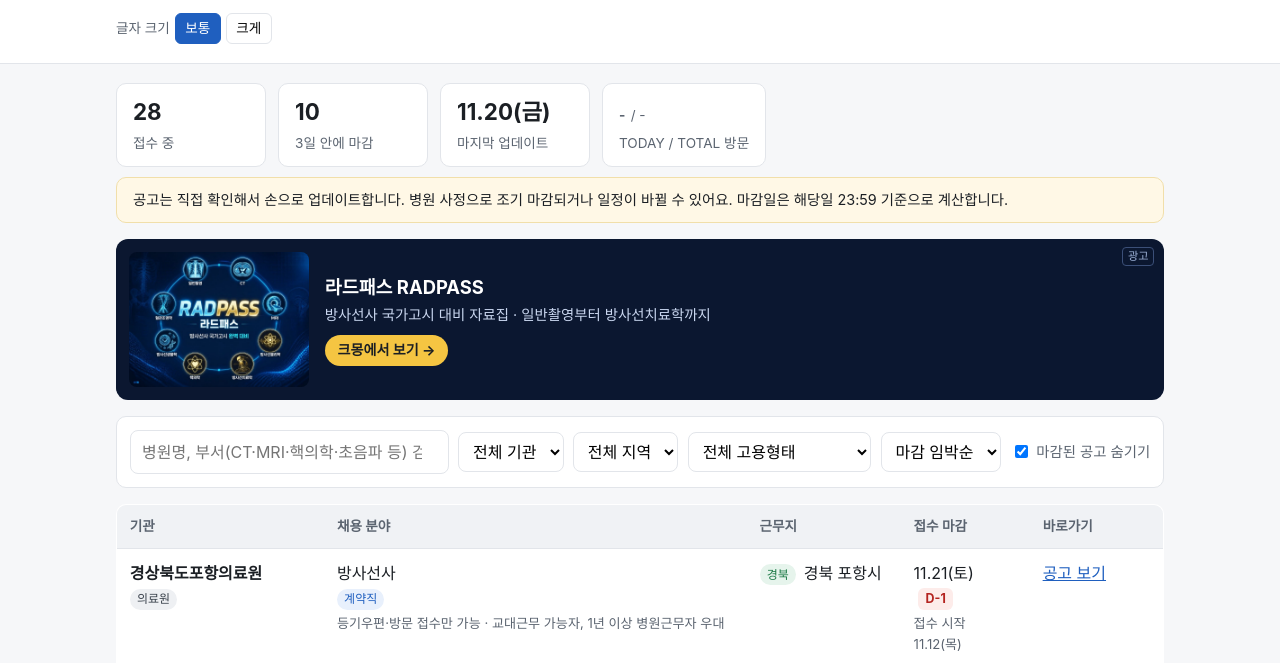
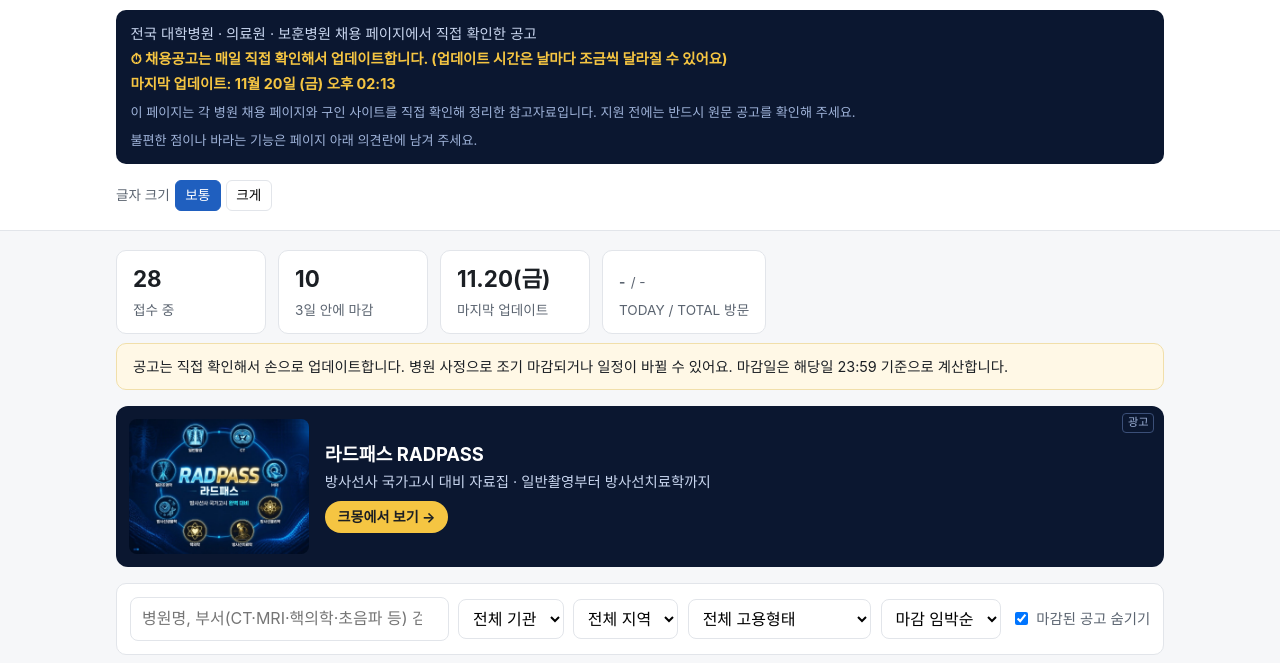
Before and after one commit to radpass-kr/radiographer-jobs, a plain HTML site: page index.html in a window 1280 px wide. Shown: the part 118-781 px from the top of the page. Drawn offline with Linux system fonts and the light colour scheme.

Commit message:
상단 안내 문구 박스 추가, 마지막 업데이트 시각 표시
Co-Authored-By: Claude Opus 5.5 <noreply@anthropic.com>
Claude-Session: https://claude.ai/code/session_01ScGBJG17nMNnp5SRw4UyoC

```diff
--- a/index.html
+++ b/index.html
@@ -42,6 +42,11 @@
   .ad span.d{display:block;font-size:.9rem;color:#c9d6ef}
   .ad span.go{display:inline-block;margin-top:.5rem;background:#f5c542;color:#1b1f24;font-weight:700;font-size:.88rem;padding:.3rem .8rem;border-radius:999px}
   @media (max-width:520px){.ad{flex-direction:column;align-items:stretch;text-align:center}.ad img{width:100%}}
+  .updbox{margin:.8rem 0 0;padding:.7rem .9rem;background:#0b1730;color:#e8f0ff;border-radius:10px;font-size:.9rem}
+  .updbox p{margin:.15rem 0}
+  .updbox .src{color:#c9d6ef}
+  .updbox .hl{color:#f5c542;font-weight:700}
+  .updbox .sm{color:#9fb3d9;font-size:.82rem;margin-top:.45rem}
   .notice{background:#fff8e6;border:1px solid #f1dfaa;border-radius:10px;padding:.7rem 1rem;font-size:.9rem;margin:.6rem 0 1rem}
   .controls{display:flex;flex-wrap:wrap;gap:.6rem;align-items:center;background:var(--card);border:1px solid var(--line);border-radius:10px;padding:.8rem;margin-bottom:1rem}
   .controls input[type=search]{flex:1 1 240px;padding:.55rem .7rem;border:1px solid var(--line);border-radius:8px;font:inherit}
@@ -92,6 +97,13 @@
       <div>
         <h1>대학병원·의료원 방사선사 채용공고</h1>
         <p class="intro">대학병원(상급종합·대학부속)과 의료원(지방의료원·국공립 의료원)의 방사선사 공고만 모았습니다. 1·2차 병원(의원·병원급·일반 종합병원) 공고는 넣지 않습니다. 지원 전에 반드시 원문 공고에서 자격요건과 마감일을 확인하세요.</p>
+        <div class="updbox">
+          <p class="src">전국 대학병원 · 의료원 · 보훈병원 채용 페이지에서 직접 확인한 공고</p>
+          <p class="hl">⏱ 채용공고는 매일 직접 확인해서 업데이트합니다. (업데이트 시간은 날마다 조금씩 달라질 수 있어요)</p>
+          <p class="hl">마지막 업데이트: <span id="updFull">-</span></p>
+          <p class="sm">이 페이지는 각 병원 채용 페이지와 구인 사이트를 직접 확인해 정리한 참고자료입니다. 지원 전에는 반드시 원문 공고를 확인해 주세요.</p>
+          <p class="sm">불편한 점이나 바라는 기능은 페이지 아래 의견란에 남겨 주세요.</p>
+        </div>
       </div>
       <div class="size" role="group" aria-label="글자 크기">
         글자 크기
@@ -196,7 +208,7 @@
    kind: "대학병원", "의료원" 또는 "보훈병원"
    type: "정규직" / "계약직" / "기간제" / "임시직" / "파트타임" 등
    sub:  "대체"가 들어가면 휴직·육아휴직 대체로 분류
-   start, deadline: "YYYY-MM-DD"
+   start, deadline: "YYYY-MM-DD"  (updated는 "YYYY-MM-DD HH:MM" 형식, 시간 생략 가능)
    url:  공고 글 주소 ("공고 보기" 버튼)
    sites: 병원 이름 → 채용 홈페이지 주소 ("채용사이트 가기" 버튼)
           공고마다 다르게 하려면 그 공고에 "site": "주소"를 넣으면 됩니다.
@@ -216,10 +228,17 @@ function kstToday(){
 }
 function dayNum(s){ const [y,m,d]=s.split("-").map(Number); return Date.UTC(y,m-1,d); }
 function dleft(j){ return Math.round((dayNum(j.deadline) - kstToday())/DAY); }
-function fmt(s){ const d=new Date(dayNum(s)); return `${d.getUTCMonth()+1}.${d.getUTCDate()}(${"일월화수목금토"[d.getUTCDay()]})`; }
+function fmt(s){ const d=new Date(dayNum(s.slice(0,10))); return `${d.getUTCMonth()+1}.${d.getUTCDate()}(${"일월화수목금토"[d.getUTCDay()]})`; }
 function typeGroup(j){
   if ((j.sub||"").includes("대체")) return "대체";
   return j.type === "정규직" ? "정규직" : "계약직";
+}
+function fmtFull(s){
+  const d=new Date(dayNum(s.slice(0,10)));
+  let out=`${d.getUTCMonth()+1}월 ${d.getUTCDate()}일 (${"일월화수목금토"[d.getUTCDay()]})`;
+  const t=s.slice(11,16);
+  if(t){ let [h,m]=t.split(":").map(Number); const ap=h<12?"오전":"오후"; h=h%12||12; out+=` ${ap} ${String(h).padStart(2,"0")}:${String(m).padStart(2,"0")}`; }
+  return out;
 }
 function esc(s){ return String(s).replace(/[&<>"]/g,c=>({"&":"&amp;","<":"&lt;",">":"&gt;",'"':"&quot;"}[c])); }
 
@@ -236,6 +255,7 @@ function render(){
   $("cOpen").textContent = list.filter(j=>j.left>=0).length;
   $("cSoon").textContent = list.filter(j=>j.left>=0 && j.left<=3).length;
   $("cUpd").textContent = UPDATED ? fmt(UPDATED) : "-";
+  if ($("updFull")) $("updFull").textContent = UPDATED ? fmtFull(UPDATED) : "-";
   list = list.filter(j=>{
     if (hide && j.left<0) return false;
     if (k && j.kind!==k) return false;
--- a/jobs.json
+++ b/jobs.json
@@ -1,5 +1,5 @@
 {
-  "updated": "2026-11-20",
+  "updated": "2026-11-20 14:13",
   "sites": {
     "분당차병원": "https://recruit.chamc.co.kr/",
     "세브란스병원": "https://yuhs.recruiter.co.kr/",
```
